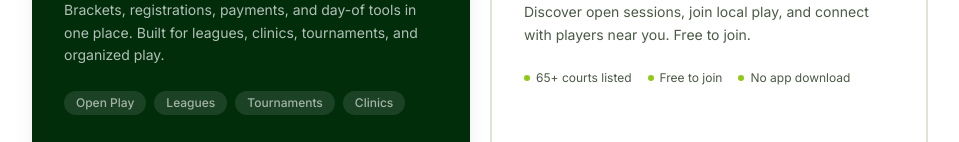
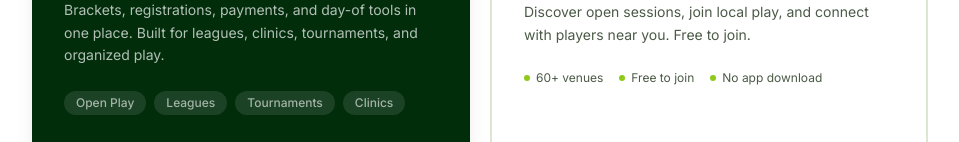
Before and after one commit to suidgma/joinzer, a Next.js app: page / in a window 1280 px wide. Shown: the part 466-608 px from the top of the page, without its empty margins (160-1119 px from the left). Built offline with nearby package versions, Linux system fonts and the light colour scheme; no server answers.

Commit message:
chore: update venue count copy to 60+ venues

```diff
--- a/components/landing/HeroSection.tsx
+++ b/components/landing/HeroSection.tsx
@@ -2,7 +2,7 @@ import Link from 'next/link'
 import Image from 'next/image'
 
 const trustItems = [
-  { label: '65+ courts listed' },
+  { label: '60+ venues' },
   { label: 'Leagues & tournaments' },
   { label: 'Free to join' },
 ]
--- a/components/landing/RoleSelectorSection.tsx
+++ b/components/landing/RoleSelectorSection.tsx
@@ -76,7 +76,7 @@ export default function RoleSelectorSection() {
                 Discover open sessions, join local play, and connect with players near you. Free to join.
               </p>
               <div className="flex flex-wrap gap-x-4 gap-y-2">
-                {['65+ courts listed', 'Free to join', 'No app download'].map((item) => (
+                {['60+ venues', 'Free to join', 'No app download'].map((item) => (
                   <div key={item} className="flex items-center gap-1.5 text-xs text-brand-muted">
                     <span className="w-1.5 h-1.5 rounded-full bg-brand inline-block shrink-0" />
                     {item}
```
